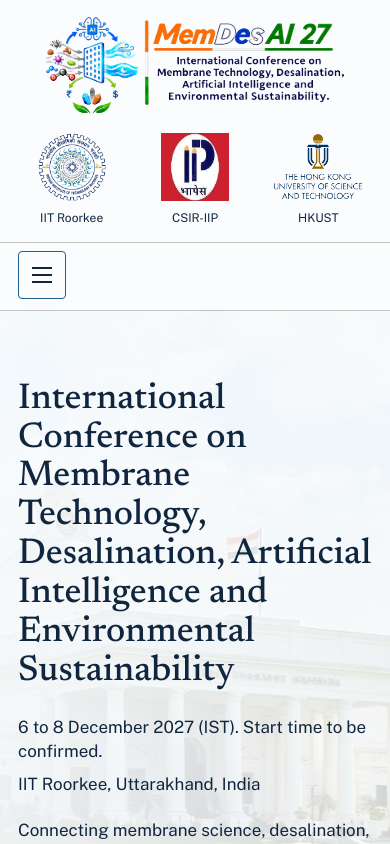
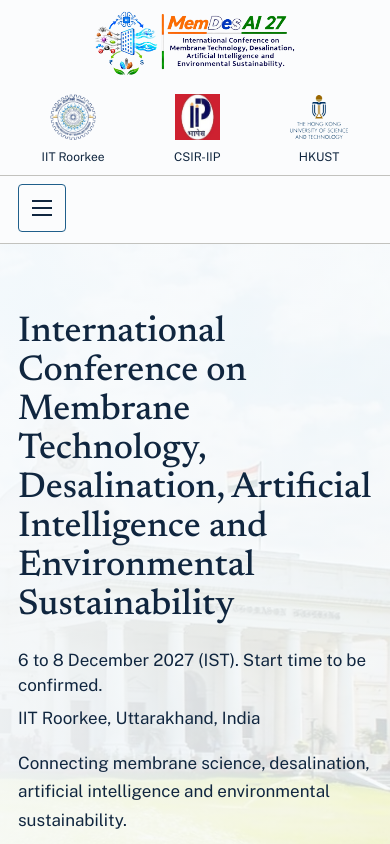
Before and after one commit to gkrish088-blip/ConferenceWebsite, a React (Vite) app: page / in a window 390 px wide. Shown: the top 844 px of the page. Built offline with nearby package versions, Linux system fonts and the light colour scheme.

Commit message:
Reduce header logos to two-thirds of their enlarged size

```diff
--- a/src/styles/site.module.css
+++ b/src/styles/site.module.css
@@ -1928,23 +1928,23 @@
   padding: 0;
 }
 .conferenceLogo {
-  width: min(100%, clamp(300px, 31vw, 430px));
-  max-width: 430px;
+  width: min(100%, clamp(200px, 20.666667vw, 286.666667px));
+  max-width: 286.666667px;
   height: auto;
 }
 .identityBand > .container {
   gap: 32px;
-  padding-block: 18px;
+  padding-block: 12px;
 }
 .identityMarks {
-  gap: clamp(26px, 3vw, 48px);
+  gap: clamp(17.333333px, 2vw, 32px);
 }
 .identityMarks .compactMark {
   gap: 9px;
 }
 .identityMarks .compactMark .logoImage {
-  width: 108px;
-  height: 84px;
+  width: 72px;
+  height: 56px;
 }
 .identityMarks .compactMark > span {
   font-size: 12px;
@@ -1977,25 +1977,25 @@
     gap: 18px 32px;
   }
   .conferenceLogo {
-    width: min(100%, 370px);
+    width: min(100%, 246.666667px);
   }
 }
 @media (max-width: 600px) {
   .identityBand > .container {
-    padding-block: 16px;
+    padding-block: 10.666667px;
     gap: 18px;
   }
   .conferenceLogo {
-    width: min(100%, 300px);
-    max-width: 300px;
+    width: min(100%, 200px);
+    max-width: 200px;
   }
   .identityMarks {
     gap: 16px;
     justify-content: space-around;
   }
   .identityMarks .compactMark .logoImage {
-    width: 88px;
-    height: 68px;
+    width: 58.666667px;
+    height: 45.333333px;
   }
   .identityMarks .compactMark > span {
     font-size: 12px;
```
Also changed, not shown: 2 other files (tests, documents, lock files or other folders).
